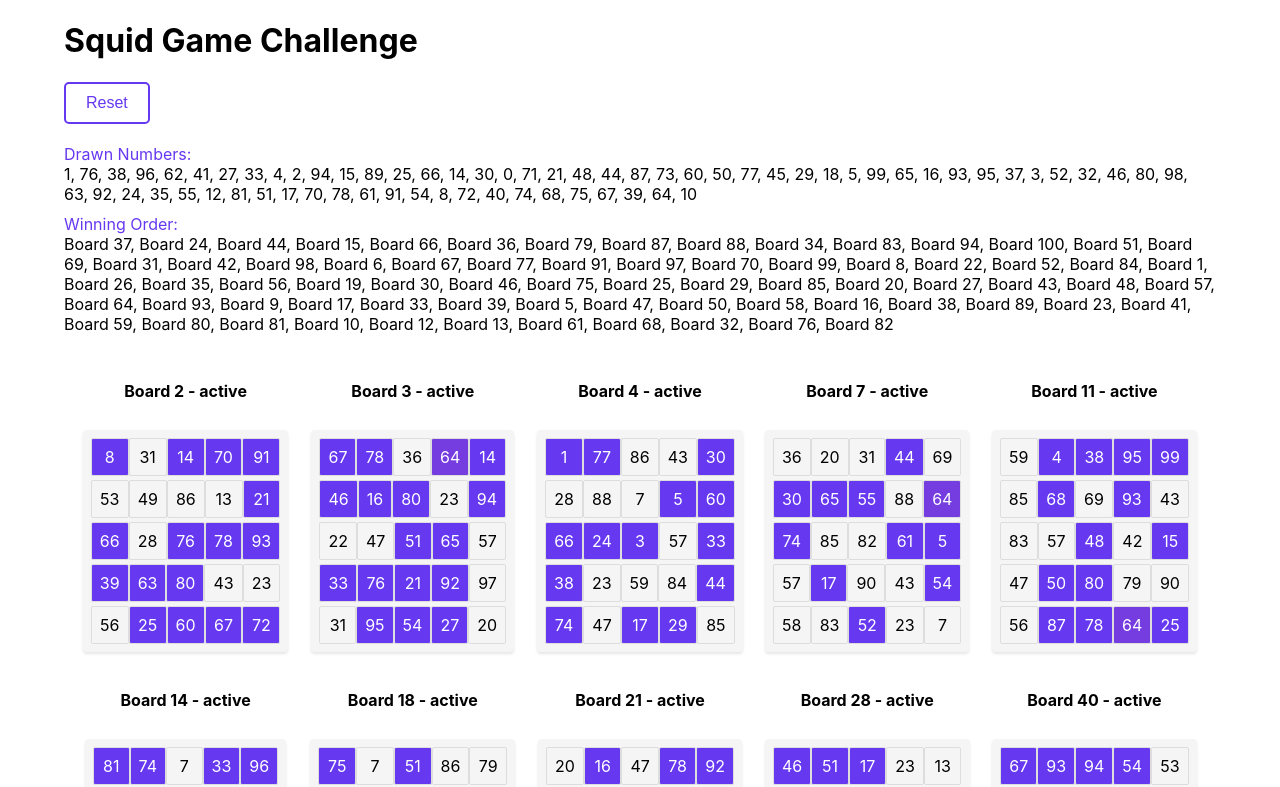
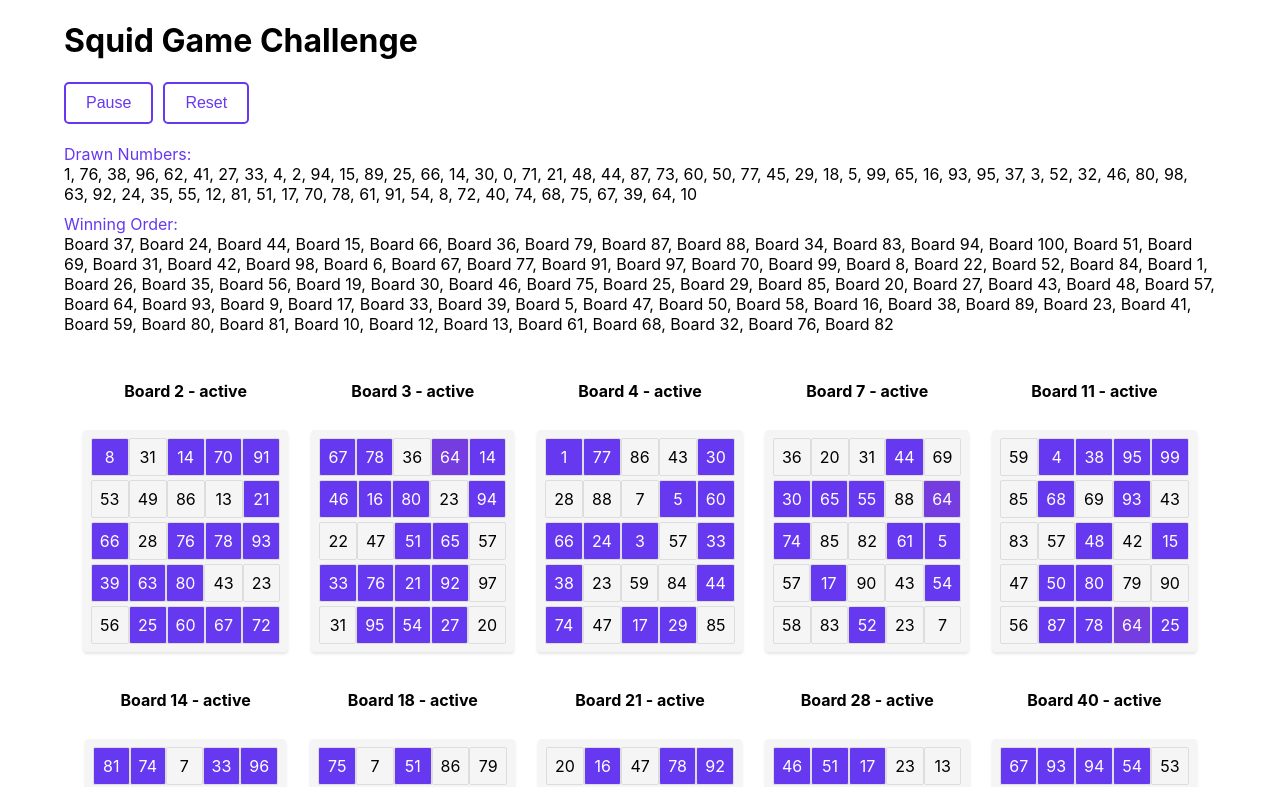
Before and after one commit to Harry-Yates/squid-game-challenge, a Next.js app: page / in a window 1280 px wide. Shown: the top 787 px of the page. Built offline with nearby package versions, Linux system fonts and the light colour scheme.

Commit message:
feat: :zap: improved button functionality

```diff
--- a/src/components/Game/Game.module.css
+++ b/src/components/Game/Game.module.css
@@ -38,8 +38,8 @@
   margin-bottom: var(--container-margin-bottom);
 }
 
-.resetButton {
-  margin-bottom: 20px;
+.Btn {
+  margin: 0 10px 20px 0;
   padding: var(--button-padding);
   background-color: white;
   color: var(--primary-color);
@@ -50,7 +50,14 @@
   transition: background-color 0.3s;
 }
 
-.resetButton:hover {
+.Btn:hover {
   background-color: var(--primary-color);
   color: white;
 }
+
+.Btn[disabled] {
+  background-color: #e0e0e0;
+  color: var(--disabled-color);
+  border-color: var(--disabled-color);
+  cursor: not-allowed;
+}
--- a/src/components/Game/index.tsx
+++ b/src/components/Game/index.tsx
@@ -20,8 +20,19 @@ const Game: React.FC<GameProps> = ({ boards, drawSequence }) => {
     null
   );
   const [isGameRunning, setIsGameRunning] = useState(true);
+  const [isPaused, setIsPaused] = useState(false);
+
+  const resetGame = () => {
+    setCurrentDrawIndex(0);
+    setBoardStatuses(boards.map(() => "active"));
+    setWinningOrder([]);
+    setLastBoardFinalScore(null);
+    setIsGameRunning(true);
+  };
 
   useEffect(() => {
+    if (isPaused) return;
+
     const interval = setInterval(() => {
       if (currentDrawIndex < drawSequence.length && isGameRunning) {
         const drawnNumbersSoFar = drawSequence.slice(0, currentDrawIndex + 1);
@@ -64,13 +75,26 @@ const Game: React.FC<GameProps> = ({ boards, drawSequence }) => {
     drawSequence,
     winningOrder,
     isGameRunning,
+    isPaused,
   ]);
+
+  const togglePause = () => {
+    setIsPaused((prevPaused) => !prevPaused);
+  };
 
   return (
     <div>
       <button
-        className={styles.resetButton}
-        onClick={() => window.location.reload()}
+        className={styles.Btn}
+        onClick={togglePause}
+        aria-disabled={!isGameRunning || isPaused}
+        disabled={!isGameRunning}>
+        {isPaused ? "Start" : "Pause"}
+      </button>
+
+      <button
+        className={styles.Btn}
+        onClick={resetGame}
         aria-disabled={false}>
         Reset
       </button>
@@ -90,8 +114,10 @@ const Game: React.FC<GameProps> = ({ boards, drawSequence }) => {
         </div>
         {lastBoardFinalScore && (
           <p className={styles.highlightPurple}>
-            Last boards final score:{" "}
-            <span className={styles.highlightBlack}>{lastBoardFinalScore}</span>
+            Last board&apos;s final score:{" "}
+            <strong className={styles.highlightBlack}>
+              <span>{lastBoardFinalScore}</span>
+            </strong>
           </p>
         )}
       </div>
@@ -114,7 +140,7 @@ const Game: React.FC<GameProps> = ({ boards, drawSequence }) => {
               <BingoCard
                 numbers={board}
                 drawnNumbers={drawSequence.slice(0, currentDrawIndex)}
-                latestDraw={drawSequence[currentDrawIndex - 1]} // Pass the latest drawn number
+                latestDraw={drawSequence[currentDrawIndex - 1]}
               />
             </div>
           );
--- a/styles/globals.css
+++ b/styles/globals.css
@@ -3,10 +3,10 @@
   --light-bg: #f5f5f5;
   --border-color: #ddd;
   --hover-bg: #e0e0e0;
-  --primary-color: #6638f0;
   --button-font-size: 16px;
   --button-padding: 10px 20px;
   --container-margin-bottom: 10px;
+  --disabled-color: #a0a0a0;
 }
 
 html,
```
Also changed, not shown: data.txt (added), public/vercel.svg (added).
